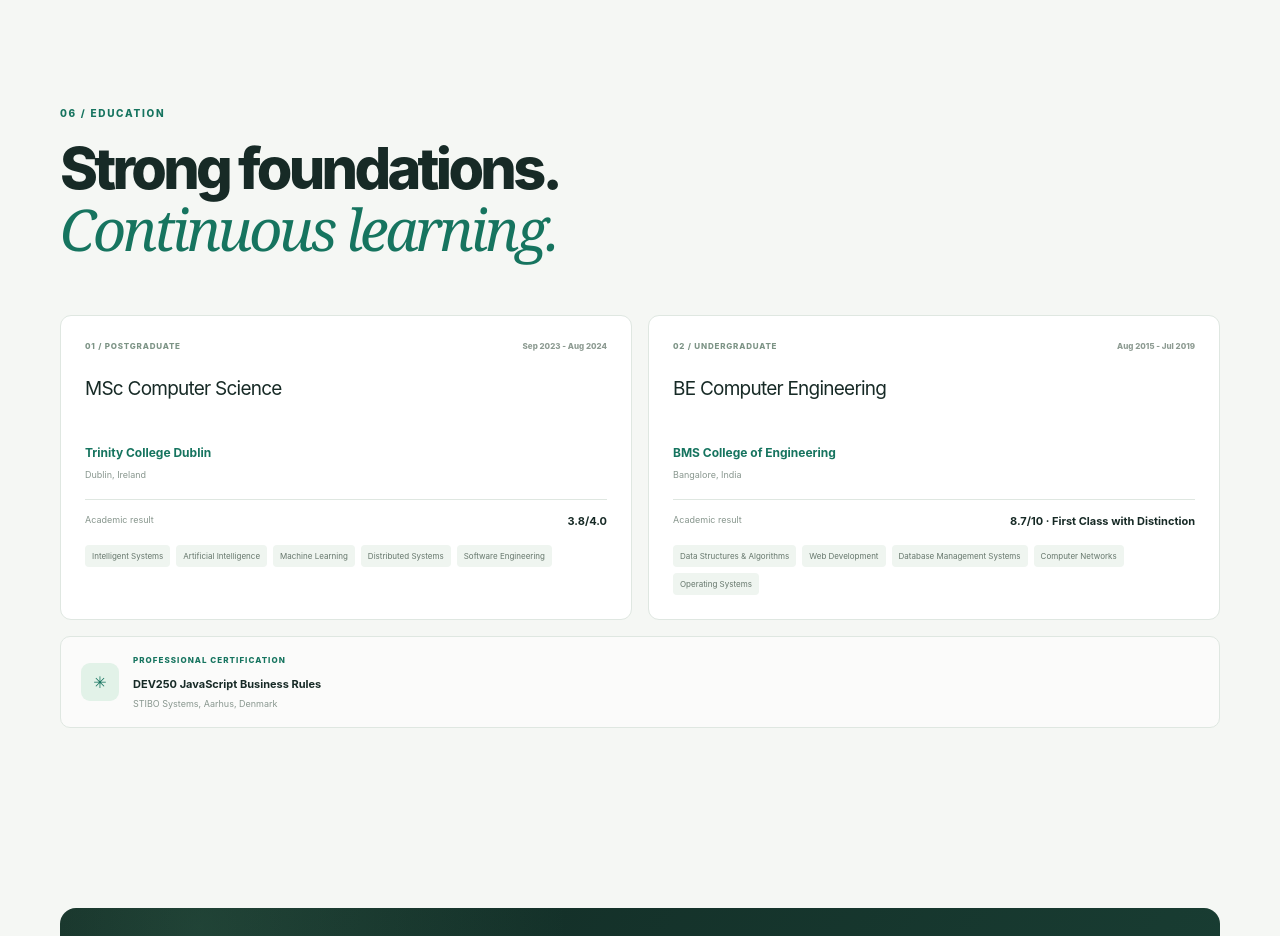
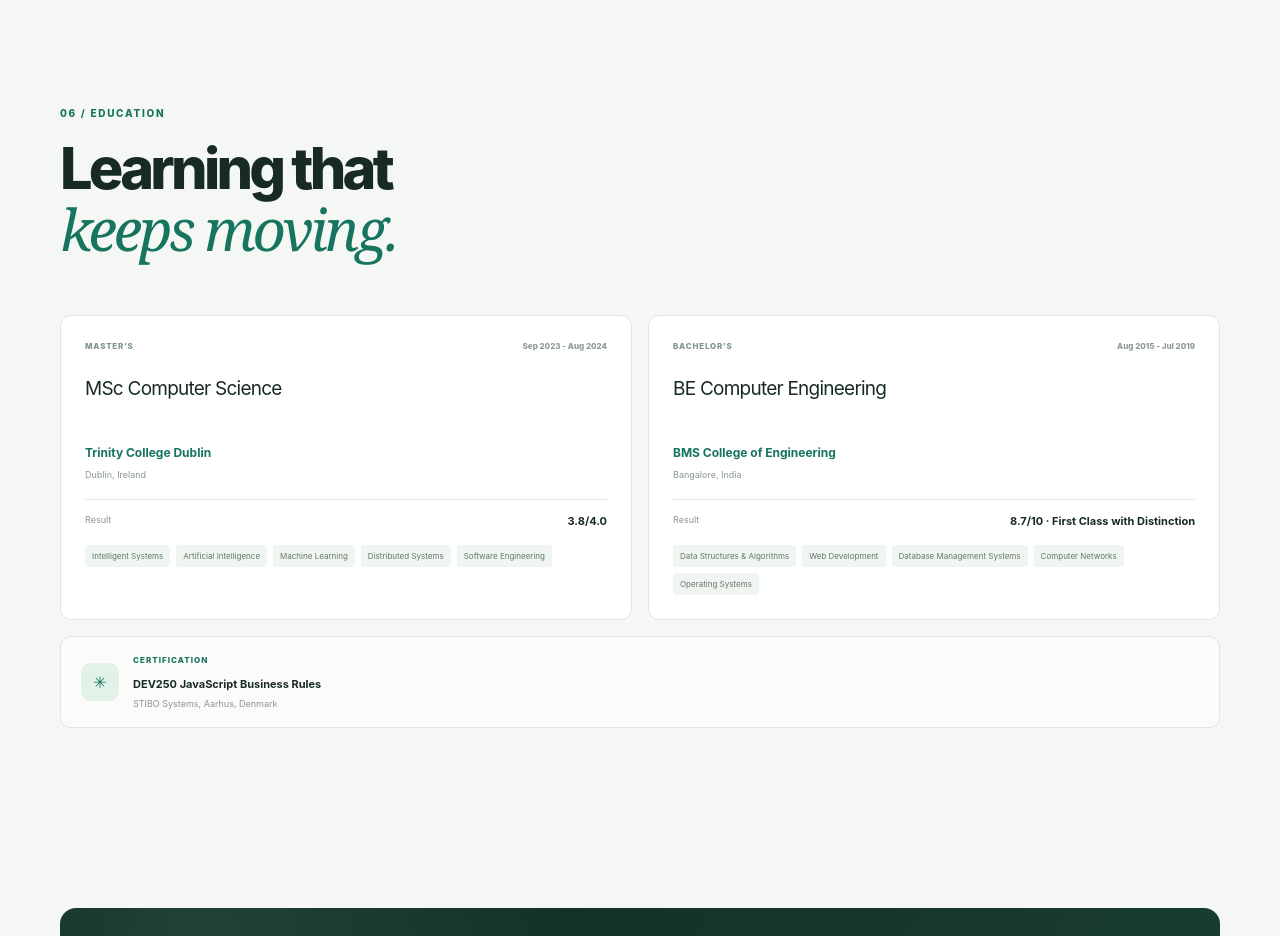
Before and after one commit to officio-indrajeet/officio-indrajeet.github.io, a React (Vite) app: page / in a window 1280 px wide. Shown: the part 6180-7116 px from the top of the page. Built offline with nearby package versions, Linux system fonts and the light colour scheme.

Commit message:
Refine Apple-inspired portfolio content

```diff
--- a/src/components/Education.tsx
+++ b/src/components/Education.tsx
@@ -4,16 +4,16 @@ export default function Education() {
   return (
     <section id="education" className="section section-soft">
       <div className="container">
-        <div className="section-head"><span className="section-kicker">06 / Education</span><h2>Strong foundations.<br/><em>Continuous learning.</em></h2></div>
+        <div className="section-head"><span className="section-kicker">06 / Education</span><h2>Learning that<br/><em>keeps moving.</em></h2></div>
         <div className="education-grid">
           {userData.education.map((item, index) => <article className="education-card" key={item.institution}>
-            <div className="education-top"><span>0{index + 1} / {index === 0 ? "POSTGRADUATE" : "UNDERGRADUATE"}</span><small>{item.duration}</small></div>
+            <div className="education-top"><span>{index === 0 ? "MASTER’S" : "BACHELOR’S"}</span><small>{item.duration}</small></div>
             <h3>{item.degree}</h3><strong className="education-school">{item.institution}</strong><p className="education-location">{item.location}</p>
-            <div className="education-divider"></div><div className="education-gpa"><span>Academic result</span><strong>{item.gpa}</strong></div>
+            <div className="education-divider"></div><div className="education-gpa"><span>Result</span><strong>{item.gpa}</strong></div>
             <div className="education-tags">{item.coursework.map((course) => <span key={course}>{course}</span>)}</div>
           </article>)}
         </div>
-        <div className="certification"><span>✳</span><div><small>PROFESSIONAL CERTIFICATION</small><strong>{userData.certification.split(" — ")[0]}</strong><p>{userData.certification.split(" — ")[1]}</p></div></div>
+        <div className="certification"><span>✳</span><div><small>CERTIFICATION</small><strong>{userData.certification.split(" — ")[0]}</strong><p>{userData.certification.split(" — ")[1]}</p></div></div>
       </div>
     </section>
   );
```
